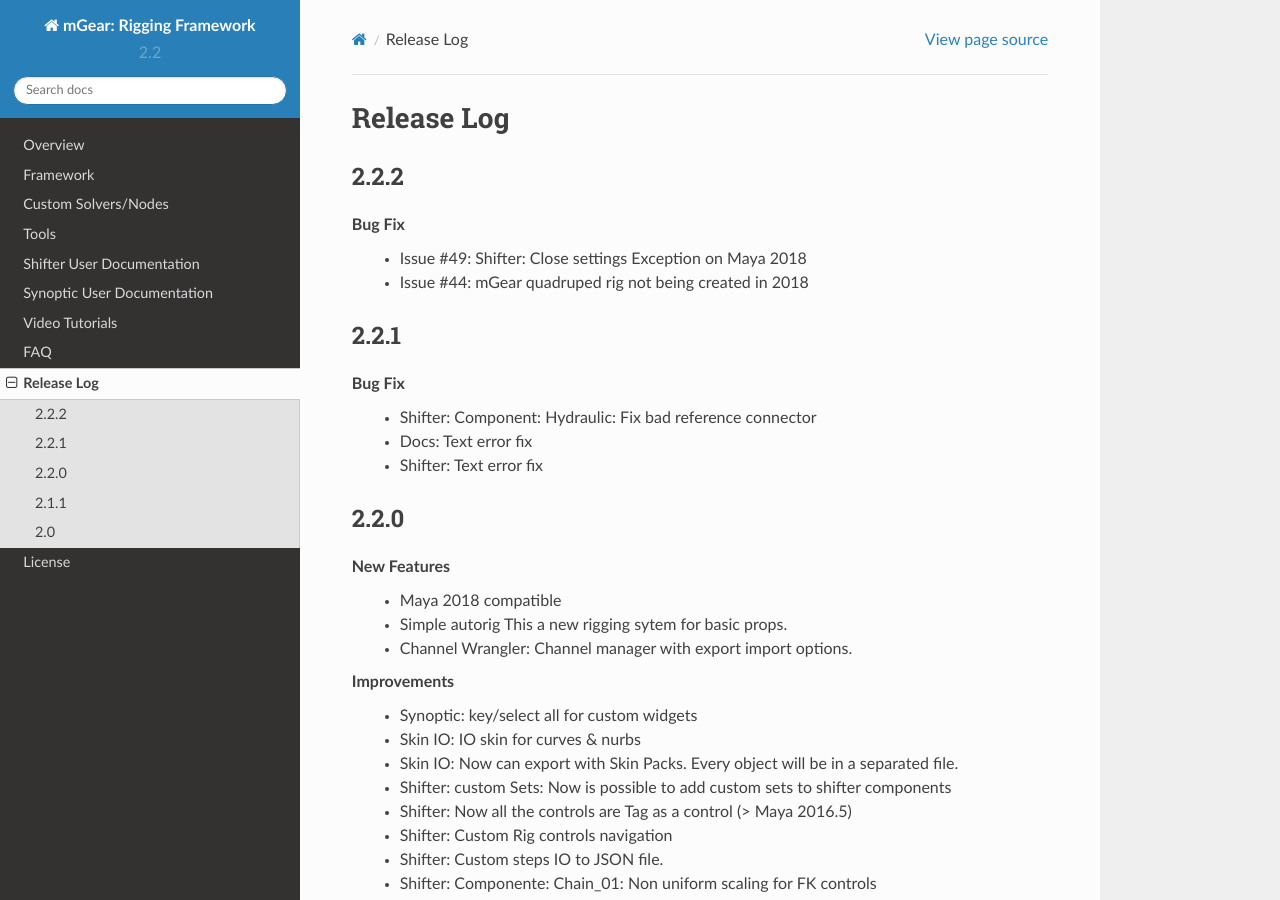
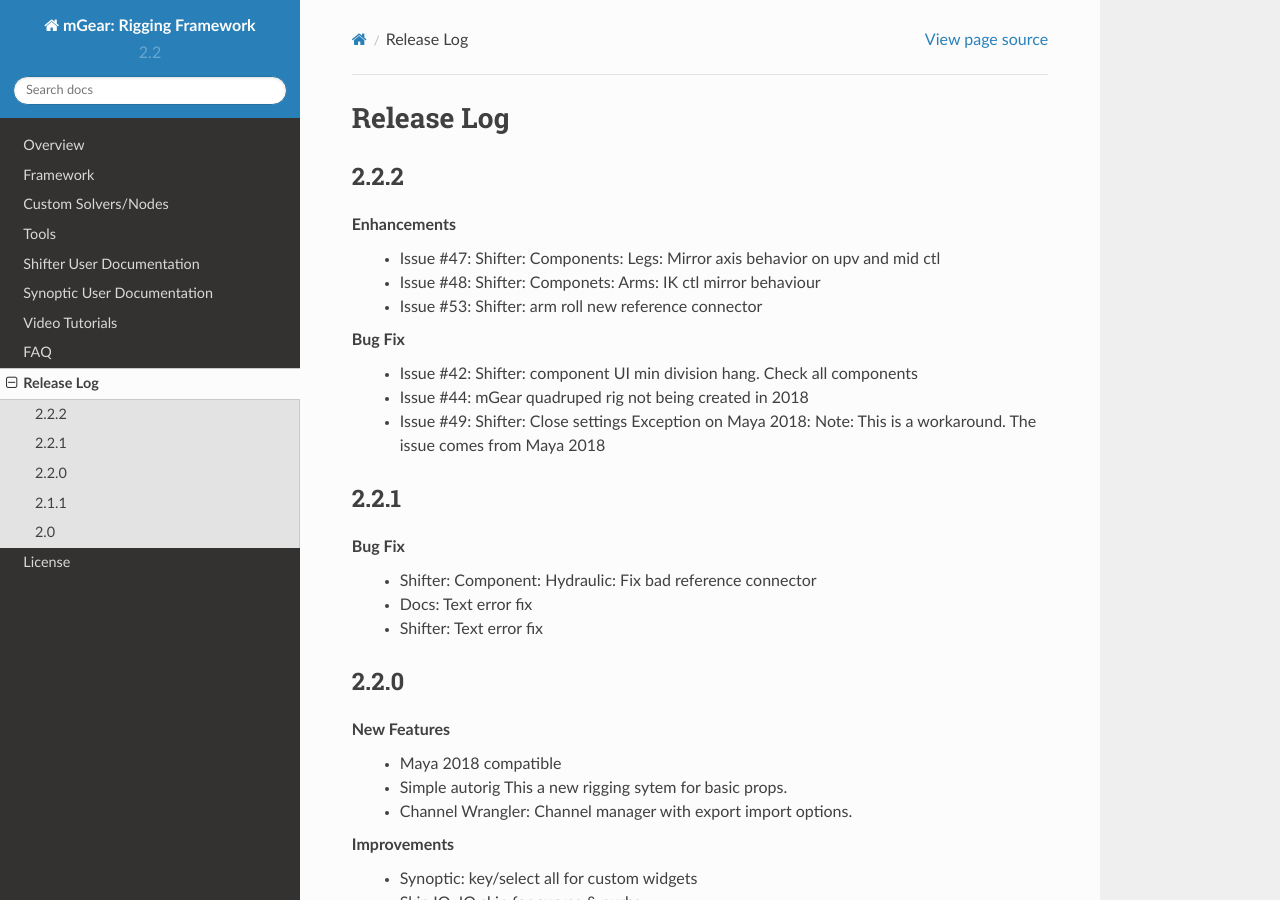
Before and after one commit to mgear-dev/mgear_dist, a Sphinx documentation site: the page built from docs/source/releaseLog.rst, in a window 1280 px wide and 900 px high. Built offline with Sphinx 7.4.7 and the Read the Docs theme 2.0.0, drawn with Linux system fonts in a browser that asks for light colours.

Commit message:
Docs: Update release log

```diff
--- a/docs/source/releaseLog.rst
+++ b/docs/source/releaseLog.rst
@@ -2,9 +2,15 @@ Release Log
 ===========
 2.2.2
 -----
+**Enhancements**
+	* Issue #47: Shifter: Components: Legs: Mirror axis behavior on upv and mid ctl
+	* Issue #48: Shifter: Componets: Arms: IK ctl mirror behaviour
+	* Issue #53: Shifter: arm roll new reference connector
+
 **Bug Fix**
-	* Issue #49: Shifter: Close settings Exception on Maya 2018
+	* Issue #42: Shifter: component UI min division hang. Check all components
 	* Issue #44: mGear quadruped rig not being created in 2018
+	* Issue #49: Shifter: Close settings Exception on Maya 2018: Note: This is a workaround. The issue comes from Maya 2018
 
 2.2.1
 -----
```
